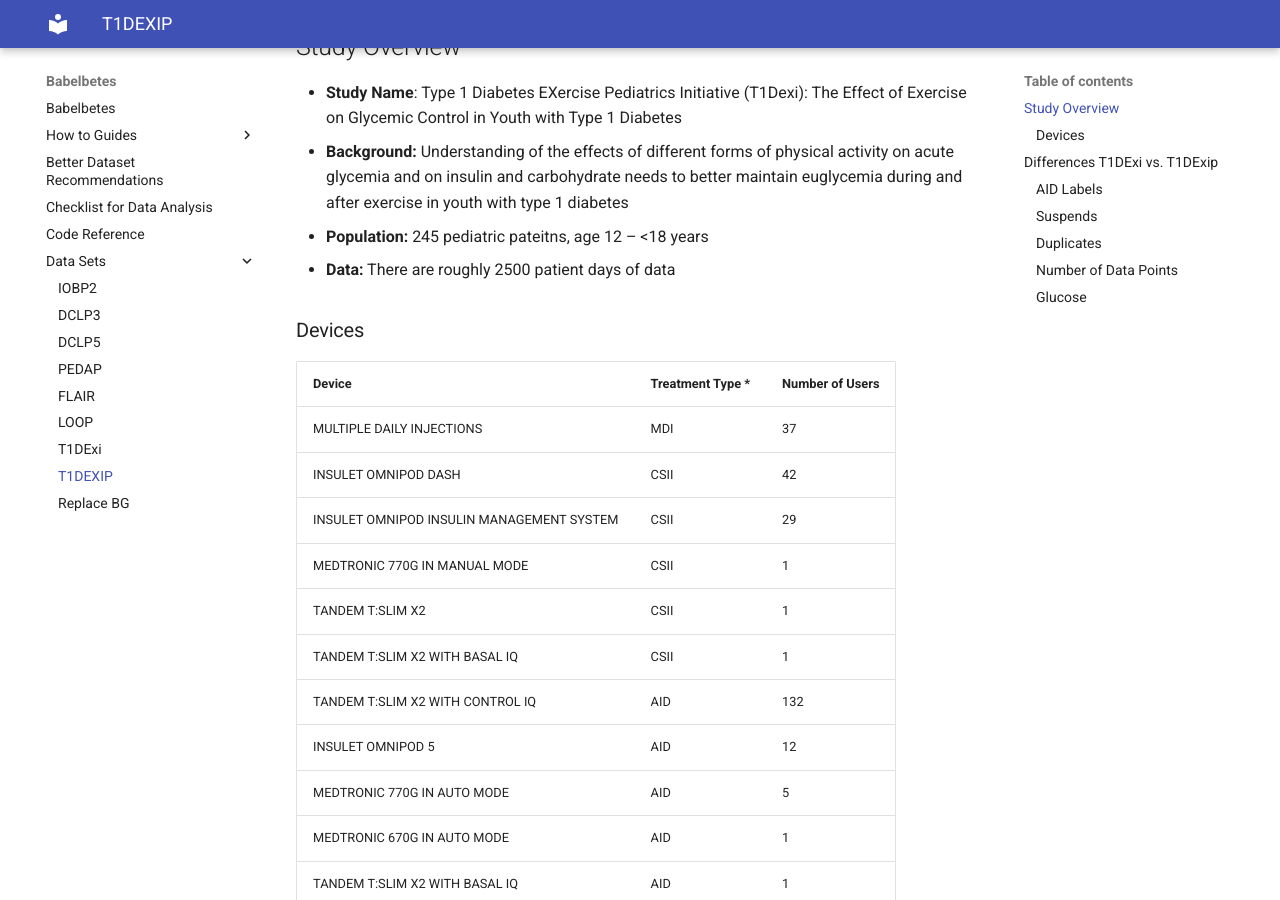
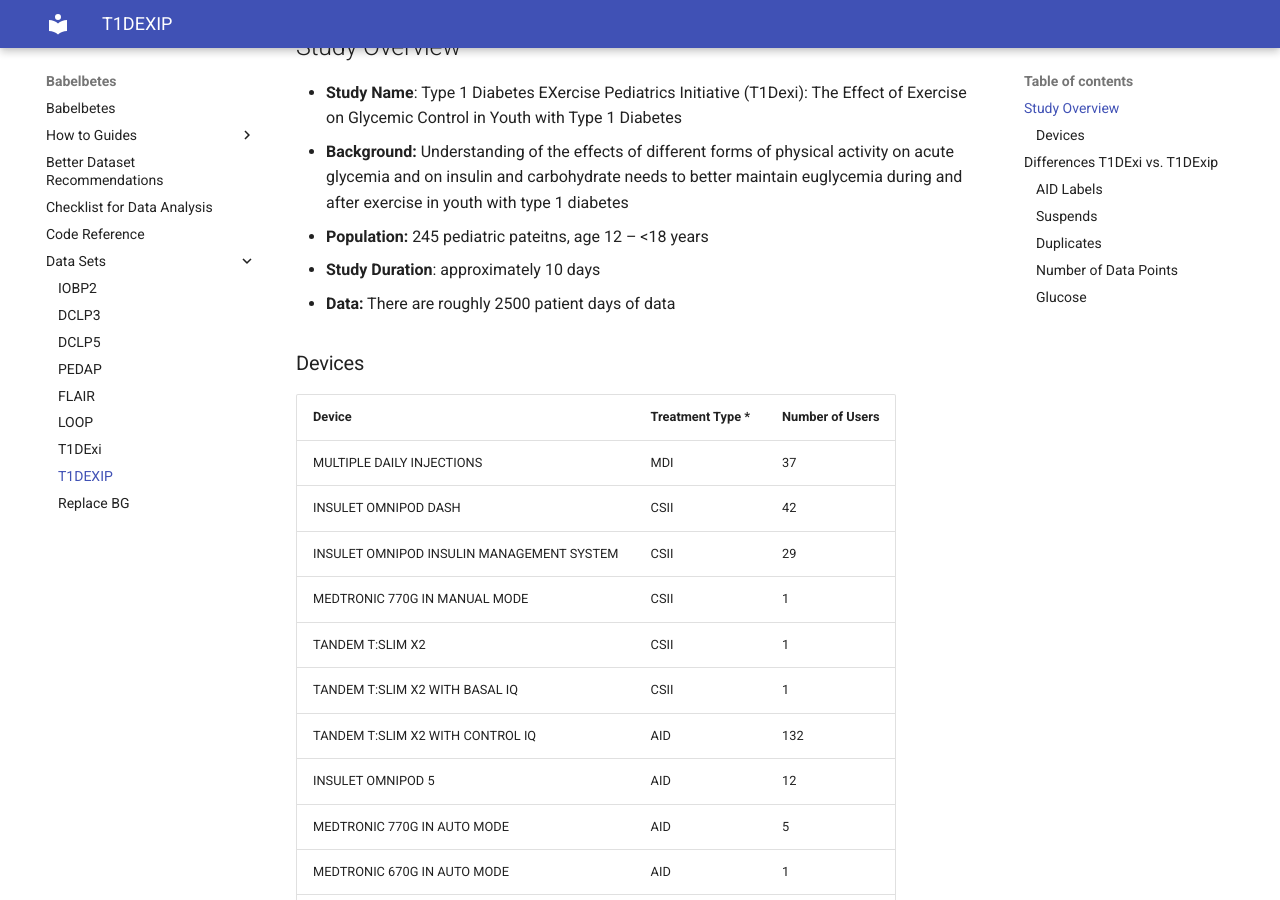
Before and after one commit to nudgebg/egvinsulin, an MkDocs documentation site: the page built from docs/data_sets/T1DEXIP.md, in a window 1280 px wide and 900 px high, scrolled down 335 px. Built offline with MkDocs 1.6.1 and Material for MkDocs 9.7.7, drawn with Linux system fonts in a browser that asks for light colours.

```diff
--- a/docs/data_sets/T1DEXIP.md
+++ b/docs/data_sets/T1DEXIP.md
@@ -10,6 +10,7 @@
 acute glycemia and on insulin and carbohydrate needs to better maintain
 euglycemia during and after exercise in youth with type 1 diabetes
 - **Population:** 245 pediatric pateitns, age 12 – <18 years
+- **Study Duration**: approximately 10 days
 - **Data:** There are roughly 2500 patient days of data
 
 ### Devices
```
Also changed, not shown: 1 other file.
